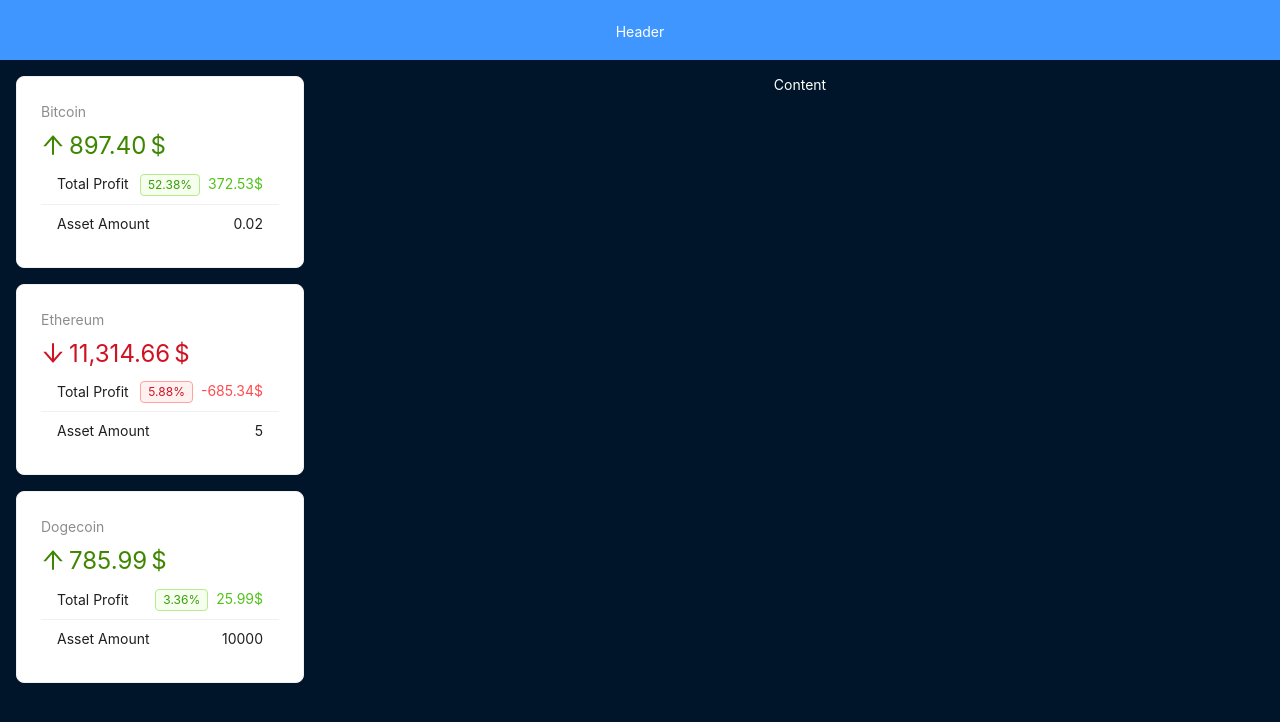
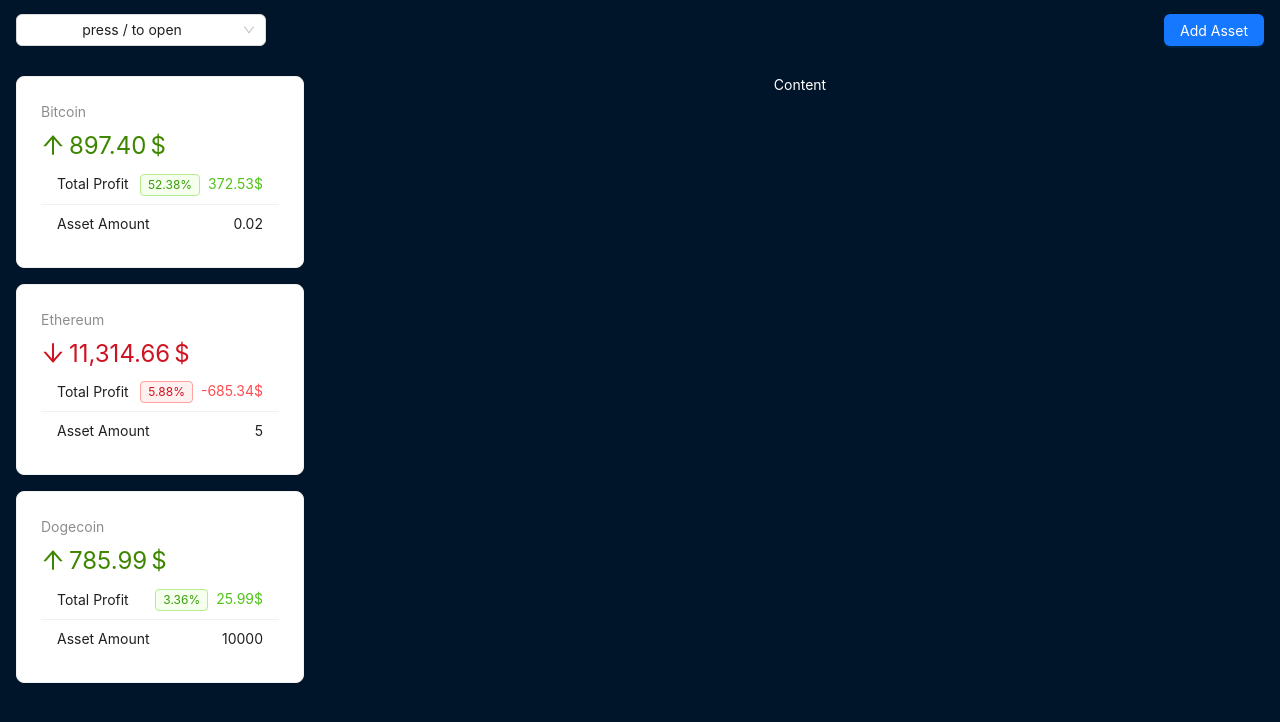
Before and after one commit to Himadieiev/crypto-app-practice, a React (Vite) app: page / in a window 1280 px wide. Shown: the top 722 px of the page. Built offline with nearby package versions, Linux system fonts and the light colour scheme.

Commit message:
added header

```diff
--- /dev/null
+++ b/src/components/AddAssetForm.jsx
@@ -0,0 +1,5 @@
+const AddAssetForm = () => {
+  return <form>AddAssetForm</form>;
+};
+
+export default AddAssetForm;
--- /dev/null
+++ b/src/components/CoinInfoModal.jsx
@@ -0,0 +1,7 @@
+// eslint-disable-next-line react/prop-types
+const CoinInfoModal = ({ coin }) => {
+  // eslint-disable-next-line react/prop-types
+  return <h2>{coin.name}</h2>;
+};
+
+export default CoinInfoModal;
--- a/src/components/layout/AppHeader.jsx
+++ b/src/components/layout/AppHeader.jsx
@@ -1,16 +1,81 @@
-import { Layout } from 'antd';
+import { Layout, Select, Space, Button, Modal, Drawer } from 'antd';
+import { useEffect, useState } from 'react';
+
+import { useCrypto } from '../../context/crypto-context';
+import CoinInfoModal from '../CoinInfoModal';
+import AddAssetForm from '../AddAssetForm';
 
 const headerStyle = {
+  width: '100%',
   textAlign: 'center',
-  color: '#fff',
   height: 60,
-  paddingInline: 48,
-  lineHeight: '64px',
-  backgroundColor: '#4096ff',
+  padding: '1rem',
+  display: 'flex',
+  justifyContent: 'space-between',
+  alignItems: 'center',
 };
 
 const AppHeader = () => {
-  return <Layout.Header style={headerStyle}>Header</Layout.Header>;
+  const [isSelect, setIsSelect] = useState(false);
+  const [isModalOpen, setIsModalOpen] = useState(false);
+  const [isDrawerOpen, setIsDrawerOpen] = useState(false);
+  const [coin, setCoin] = useState(null);
+  const { crypto } = useCrypto();
+
+  useEffect(() => {
+    const keypress = e => {
+      if (e.key === '/') {
+        setIsSelect(prev => !prev);
+      }
+    };
+
+    document.addEventListener('keypress', keypress);
+
+    return () => document.removeEventListener('keypress', keypress);
+  }, []);
+
+  const handleSelect = value => {
+    setCoin(crypto.find(c => c.id === value));
+    setIsModalOpen(true);
+  };
+
+  return (
+    <Layout.Header style={headerStyle}>
+      <Select
+        style={{
+          width: 250,
+        }}
+        open={isSelect}
+        onSelect={handleSelect}
+        onClick={() => setIsSelect(prev => !prev)}
+        value="press / to open"
+        options={crypto.map(coin => ({ label: coin.name, value: coin.id, icon: coin.icon }))}
+        optionRender={option => (
+          <Space>
+            <img style={{ width: 20 }} src={option.data.icon} alt={option.data.label} />{' '}
+            {option.data.label}
+          </Space>
+        )}
+      />
+
+      <Button type="primary" onClick={() => setIsDrawerOpen(true)}>
+        Add Asset
+      </Button>
+
+      <Modal open={isModalOpen} onCancel={() => setIsModalOpen(false)} footer={null}>
+        <CoinInfoModal coin={coin} />
+      </Modal>
+
+      <Drawer
+        width={500}
+        title="Add Asset"
+        onClose={() => setIsDrawerOpen(false)}
+        open={isDrawerOpen}
+      >
+        <AddAssetForm />
+      </Drawer>
+    </Layout.Header>
+  );
 };
 
 export default AppHeader;
--- a/src/context/crypto-context.jsx
+++ b/src/context/crypto-context.jsx
@@ -1,4 +1,4 @@
-import { createContext, useEffect, useState } from 'react';
+import { createContext, useContext, useEffect, useState } from 'react';
 
 import { fakeFetchCryptoAssets, fakeFetchCryptoData } from '../api';
 import { percentDifference } from '../utils';
@@ -48,3 +48,7 @@
 };
 
 export default CryptoContext;
+
+export function useCrypto() {
+  return useContext(CryptoContext);
+}
```
